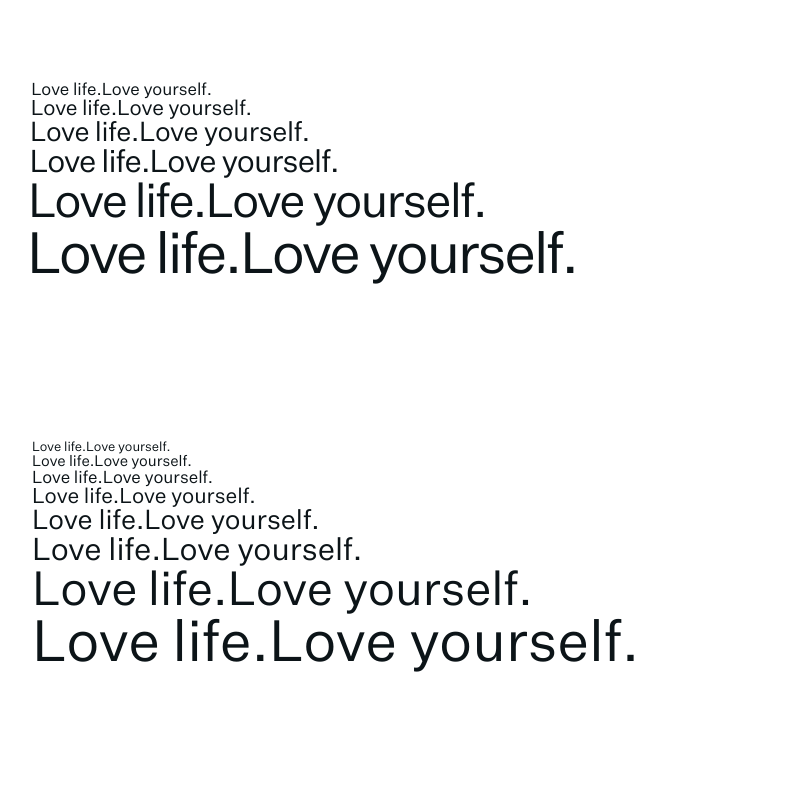
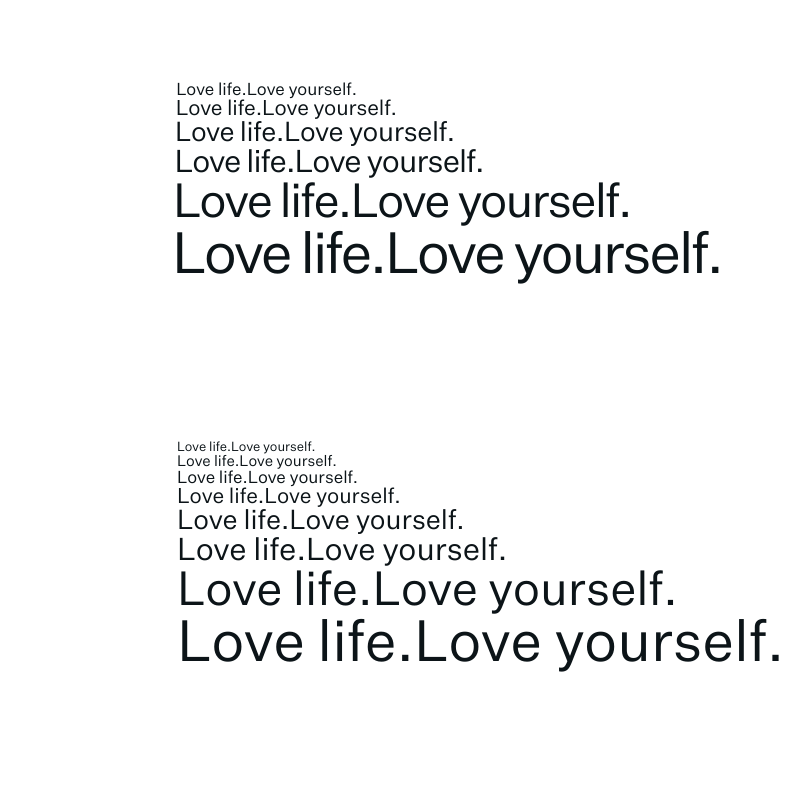
Before and after one commit to alobato/modulz-styled, a React (Create React App) app: page / in a window 1280 px wide. Shown: the top 800 px of the page, without its empty margins (128-938 px from the left). Built offline with nearby package versions, Linux system fonts and the light colour scheme.

Commit message:
Update Container component

```diff
--- a/src/App.js
+++ b/src/App.js
@@ -22,7 +22,7 @@ class App extends Component {
       <div>
 
         <Section size3>
-          <Container large>
+          <Container size3>
             <Heading size1>
               Love life.Love yourself.
             </Heading>
@@ -45,7 +45,7 @@ class App extends Component {
         </Section>
 
         <Section size3>
-          <Container large>
+          <Container size3>
             <Text size1>
               Love life.Love yourself.
             </Text>
--- a/src/components/Container.js
+++ b/src/components/Container.js
@@ -3,37 +3,83 @@ import styled, { css } from 'styled-components';
 import * as theme from './../theme/';
 
 const Container = styled.div`
+  padding-left: ${theme.SPACING_500};
+  padding-right: ${theme.SPACING_500};
   margin-left: auto;
   margin-right: auto;
-  width: 90vw;
 
-  @media screen and (min-width: ${theme.BREAKPOINT_M}) {
-    width: 58.3333333333vw;
-  }
+  ${props => props.size1 && css`
+    max-width: 100%;
+  `}
+  ${props => props.size2 && css`
+    max-width: 65rem;
+  `}
+  ${props => props.size3 && css`
+    max-width: 45rem;
+  `}
+  ${props => props.size4 && css`
+    max-width: 25rem;
+  `}
 
-  ${props => props.small && css`
   @media screen and (min-width: ${theme.BREAKPOINT_S}) {
-      width: 50vw;
+    ${props => props.bp1size1 && css`
+      max-width: 100%;
+    `}
+    ${props => props.bp1size2 && css`
+      max-width: 65rem;
+    `}
+    ${props => props.bp1size3 && css`
+      max-width: 45rem;
+    `}
+    ${props => props.bp1size4 && css`
+      max-width: 25rem;
+    `}
   }
 
   @media screen and (min-width: ${theme.BREAKPOINT_M}) {
-      width: 41.6666666666vw;
+    ${props => props.bp2size1 && css`
+      max-width: 100%;
+    `}
+    ${props => props.bp2size2 && css`
+      max-width: 65rem;
+    `}
+    ${props => props.bp2size3 && css`
+      max-width: 45rem;
+    `}
+    ${props => props.bp2size4 && css`
+      max-width: 25rem;
+    `}
   }
 
   @media screen and (min-width: ${theme.BREAKPOINT_L}) {
-      width: 33.3333333333vw;
+    ${props => props.bp3size1 && css`
+      max-width: 100%;
+    `}
+    ${props => props.bp3size2 && css`
+      max-width: 65rem;
+    `}
+    ${props => props.bp3size3 && css`
+      max-width: 45rem;
+    `}
+    ${props => props.bp3size4 && css`
+      max-width: 25rem;
+    `}
   }
 
   @media screen and (min-width: ${theme.BREAKPOINT_XL}) {
-      width: 16.6666666666vw;
+    ${props => props.bp4size1 && css`
+      max-width: 100%;
+    `}
+    ${props => props.bp4size2 && css`
+      max-width: 65rem;
+    `}
+    ${props => props.bp4size3 && css`
+      max-width: 45rem;
+    `}
+    ${props => props.bp4size4 && css`
+      max-width: 25rem;
+    `}
   }
-  `}
-
-  ${props => props.large && css`
-    @media screen and (min-width: ${theme.BREAKPOINT_M}) {
-      width: 75vw;
-    }
-  `}
 `;
 
 export default Container;
--- a/src/templates/ButtonSelection.jsx
+++ b/src/templates/ButtonSelection.jsx
@@ -14,7 +14,7 @@ class ButtonSelection extends Component {
   render() {
     return (
       <Section size3>
-        <Container>
+        <Container size3>
             <Grid>
                 <GridColumn bps_column_3>
                     <LinesButton>Button</LinesButton>
--- a/src/templates/CodeExport.jsx
+++ b/src/templates/CodeExport.jsx
@@ -11,7 +11,7 @@ class CodeExport extends Component {
   render() {
     return (
       <Section size3>
-        <Container large>
+        <Container size1 bp3size4>
           <Heading size4>
             <Strike>
               Handoff
--- a/src/templates/Hero.jsx
+++ b/src/templates/Hero.jsx
@@ -12,7 +12,7 @@ class Hero extends Component {
   render() {
     return (
       <Section size3>
-        <Container>
+        <Container size3>
           <Alignment center>
             <Spacing mb4>
               <Heading large>A big ass heading to introduce stuff</Heading>
```
Lines whose indentation alone changed are shown as unchanged.
